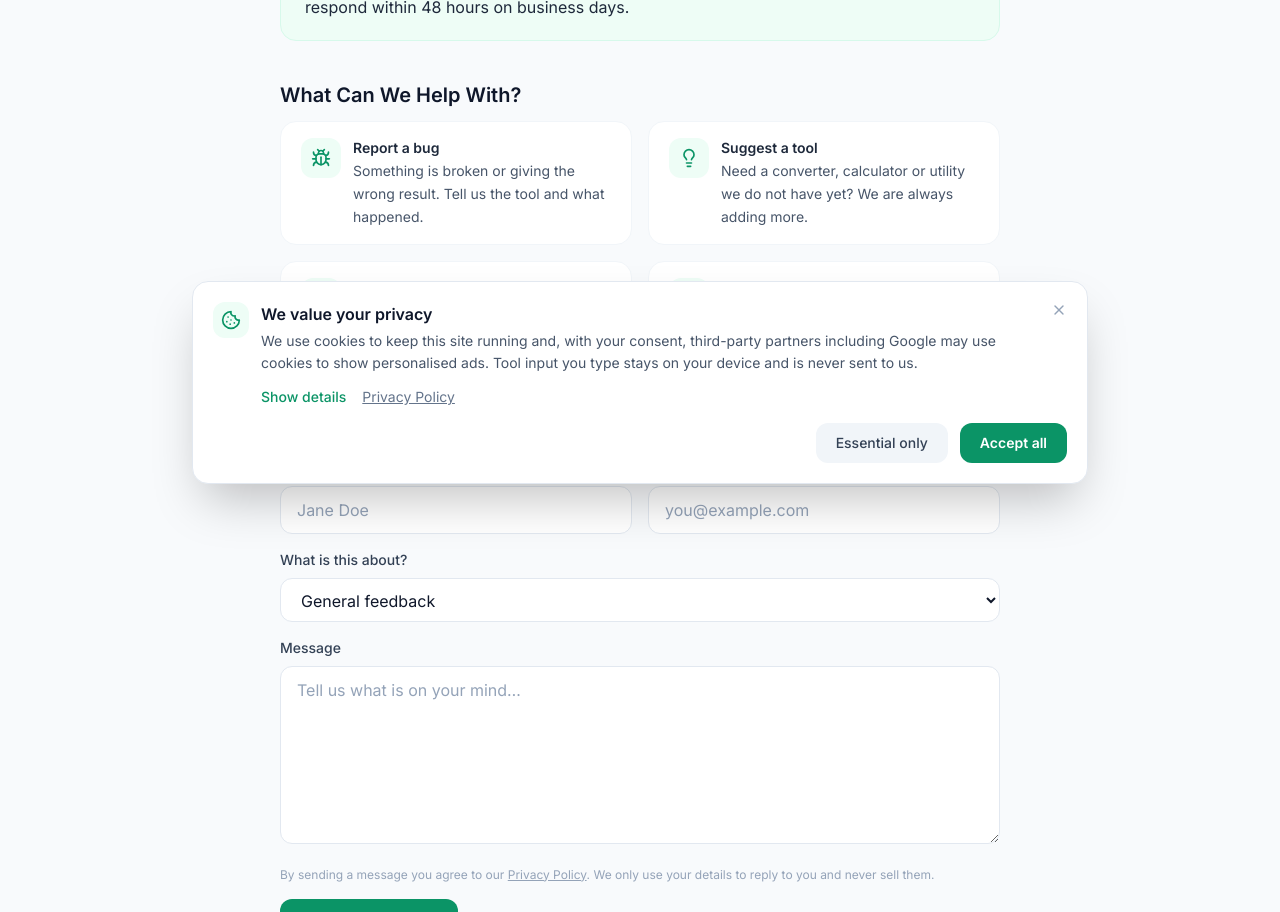
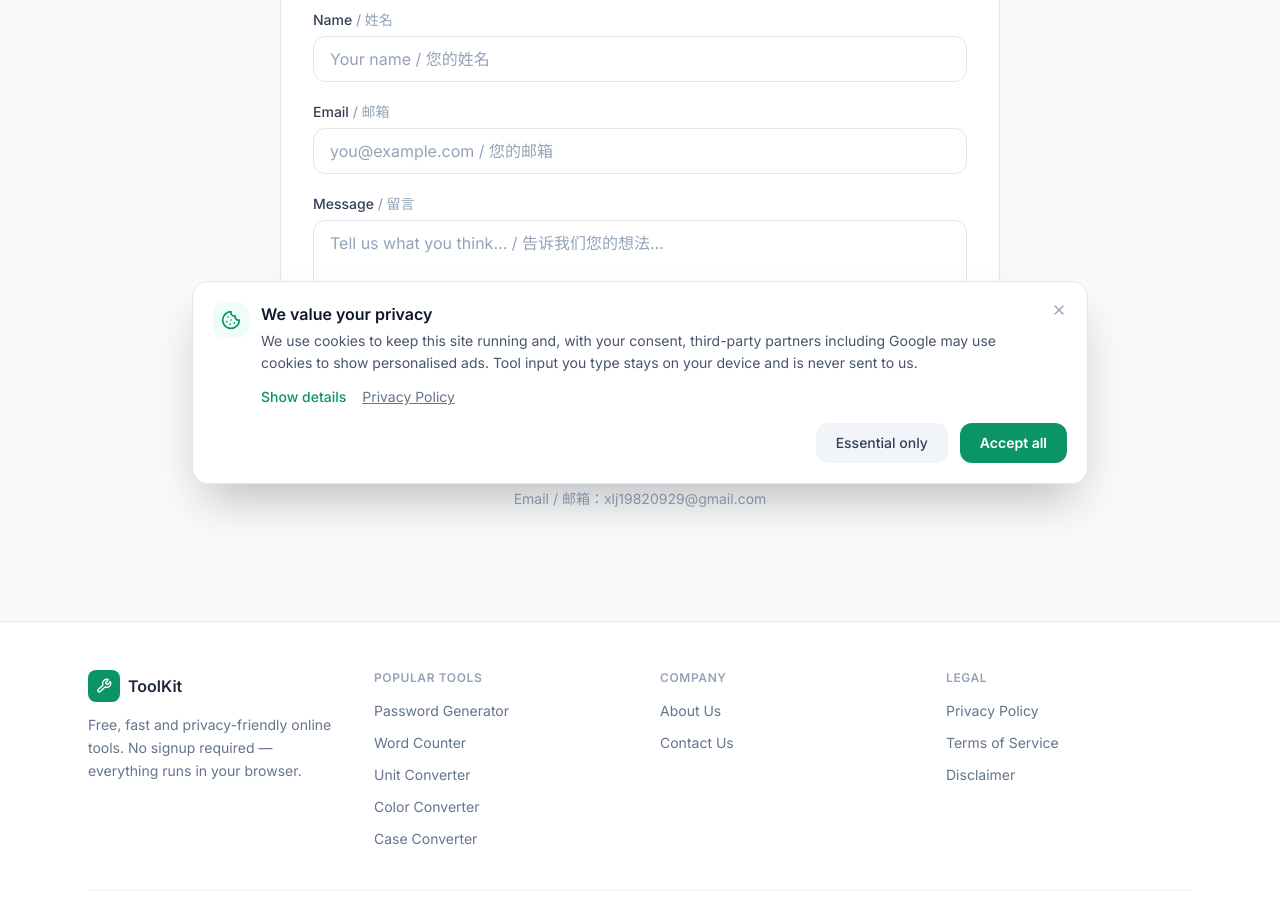
Before and after one commit to xlj19820929-lab/beginner-web-monetiz, a React (Vite) app: page /contact in a window 1280 px wide. Shown: the part 300-1212 px from the top of the page. Built offline with nearby package versions, Linux system fonts and the light colour scheme.

Commit message:
update contact formspree form

```diff
--- a/src/pages/Contact.tsx
+++ b/src/pages/Contact.tsx
@@ -1,251 +1,186 @@
-import { useState, type FormEvent } from 'react';
-import { Mail, MessageSquare, Bug, Lightbulb, ShieldCheck, CheckCircle2, Send } from 'lucide-react';
-import LegalPageLayout, { Section, ExtLink } from '@/components/LegalPageLayout';
-import { usePageMeta } from '@/lib/usePageMeta';
-import { site } from '@/data/site';
+import { useState, useEffect } from 'react';
+import { ArrowLeft, Mail, CheckCircle2, Loader2, AlertCircle } from 'lucide-react';
+import { navigate } from '@/lib/router';
 
-const CONTACT_EMAIL = site.email;
+const FORMSPREE_ENDPOINT = 'https://formspree.io/f/xwlkdjka';
 
-const reasons = [
-  {
-    icon: Bug,
-    title: 'Report a bug',
-    desc: 'Something is broken or giving the wrong result. Tell us the tool and what happened.',
-  },
-  {
-    icon: Lightbulb,
-    title: 'Suggest a tool',
-    desc: 'Need a converter, calculator or utility we do not have yet? We are always adding more.',
-  },
-  {
-    icon: MessageSquare,
-    title: 'General feedback',
-    desc: 'Questions, comments or partnership enquiries — we read everything we receive.',
-  },
-  {
-    icon: ShieldCheck,
-    title: 'Privacy requests',
-    desc: 'Questions about cookies, advertising data or your privacy rights under GDPR or CCPA.',
-  },
-];
+interface FormState {
+  name: string;
+  email: string;
+  message: string;
+}
+
+interface FormErrors {
+  name?: string;
+  email?: string;
+  message?: string;
+}
+
+const EMAIL_REGEX = /^[^\s@]+@[^\s@]+\.[^\s@]+$/;
 
 export default function Contact() {
-  usePageMeta({
-    title: 'Contact Us | ToolKit',
-    description:
-      'Get in touch with the ToolKit team. Report a bug, suggest a new online tool, send feedback or ask a privacy question. We usually reply within 48 hours.',
-    keywords: 'contact ToolKit, support, report a bug, suggest a tool, feedback, privacy request',
-    path: '/contact',
-  });
+  const [form, setForm] = useState<FormState>({ name: '', email: '', message: '' });
+  const [errors, setErrors] = useState<FormErrors>({});
+  const [submitting, setSubmitting] = useState(false);
+  const [showToast, setShowToast] = useState(false);
+  const [submitError, setSubmitError] = useState<string | null>(null);
 
-  const [name, setName] = useState('');
-  const [email, setEmail] = useState('');
-  const [subject, setSubject] = useState('General feedback');
-  const [message, setMessage] = useState('');
-  const [sent, setSent] = useState(false);
+  useEffect(() => {
+    if (!showToast) return;
+    const timer = setTimeout(() => setShowToast(false), 3500);
+    return () => clearTimeout(timer);
+  }, [showToast]);
 
-  const handleSubmit = (e: FormEvent<HTMLFormElement>) => {
+  function validate(): boolean {
+    const e: FormErrors = {};
+    if (!form.name.trim()) e.name = 'Name is required / 请填写姓名';
+    if (!form.email.trim()) {
+      e.email = 'Email is required / 请填写邮箱';
+    } else if (!EMAIL_REGEX.test(form.email.trim())) {
+      e.email = 'Invalid email format / 邮箱格式不正确';
+    }
+    if (!form.message.trim()) e.message = 'Message is required / 请填写留言内容';
+    setErrors(e);
+    return Object.keys(e).length === 0;
+  }
+
+  function handleChange(field: keyof FormState, value: string) {
+    setForm((prev) => ({ ...prev, [field]: value }));
+    if (errors[field]) setErrors((prev) => ({ ...prev, [field]: undefined }));
+    if (submitError) setSubmitError(null);
+  }
+
+  async function handleSubmit(e: React.FormEvent) {
     e.preventDefault();
+    if (!validate()) return;
 
-    // No backend is required: hand the message off to the visitor's own mail
-    // client with a pre-filled subject and body. This keeps the site fully
-    // static (deployable to Cloudflare Pages) and means no form data is ever
-    // stored on our servers.
-    const bodyLines = [
-      `Name: ${name || 'Not provided'}`,
-      `Email: ${email || 'Not provided'}`,
-      '',
-      message,
-    ];
-    const mailto = `mailto:${CONTACT_EMAIL}?subject=${encodeURIComponent(
-      `[ToolKit] ${subject}`
-    )}&body=${encodeURIComponent(bodyLines.join('\n'))}`;
+    setSubmitting(true);
+    setSubmitError(null);
+    try {
+      const res = await fetch(FORMSPREE_ENDPOINT, {
+        method: 'POST',
+        headers: { 'Content-Type': 'application/json', Accept: 'application/json' },
+        body: JSON.stringify(form),
+      });
+      if (!res.ok) throw new Error('Request failed');
+      setShowToast(true);
+      setForm({ name: '', email: '', message: '' });
+    } catch {
+      setSubmitError('Submission failed. Please try again / 提交失败，请重试');
+    } finally {
+      setSubmitting(false);
+    }
+  }
 
-    window.location.href = mailto;
-    setSent(true);
-  };
+  const inputErrorClass = (field: keyof FormErrors) =>
+    errors[field] ? 'border-red-400 focus:ring-red-300 focus:border-red-400' : '';
 
   return (
-    <LegalPageLayout
-      title="Contact Us"
-      intro={
-        <>
-          Have a question, a bug report or an idea for a new tool? We would love
-          to hear from you. Fill in the form below, or email us directly at{' '}
-          <ExtLink href={`mailto:${CONTACT_EMAIL}`}>{CONTACT_EMAIL}</ExtLink>. We
-          usually respond within 48 hours on business days.
-        </>
-      }
-    >
-      <Section title="What Can We Help With?">
-        <div className="grid grid-cols-1 sm:grid-cols-2 gap-4">
-          {reasons.map((r) => (
-            <div
-              key={r.title}
-              className="flex gap-3 rounded-2xl border border-ink-100 bg-white px-5 py-4"
-            >
-              <span className="w-10 h-10 rounded-xl bg-brand-50 text-brand-600 flex items-center justify-center shrink-0">
-                <r.icon className="w-5 h-5" />
-              </span>
-              <div>
-                <p className="font-semibold text-ink-800 text-sm">{r.title}</p>
-                <p className="text-ink-600 text-sm leading-relaxed mt-0.5">{r.desc}</p>
-              </div>
-            </div>
-          ))}
+    <div className="max-w-3xl mx-auto px-4 sm:px-6 py-12">
+      <button onClick={() => navigate('/')} className="btn-ghost mb-6 -ml-2">
+        <ArrowLeft className="w-4 h-4" />
+        Back to all tools
+      </button>
+
+      <div className="mb-8">
+        <h1 className="text-3xl font-bold text-ink-900 mb-2">Contact Us</h1>
+        <p className="text-ink-500">联系我们 — We'd love to hear from you</p>
+      </div>
+
+      <div className="bg-white rounded-2xl border border-ink-200 p-6 sm:p-8 shadow-sm">
+        {submitError && (
+          <div className="mb-6 flex items-start gap-3 rounded-xl bg-red-50 border border-red-200 px-4 py-3 text-sm text-red-700">
+            <AlertCircle className="w-5 h-5 shrink-0 mt-0.5" />
+            <span>{submitError}</span>
+          </div>
+        )}
+
+        <form onSubmit={handleSubmit} noValidate className="space-y-5">
+          {/* Name */}
+          <div>
+            <label htmlFor="name" className="block text-sm font-medium text-ink-700 mb-1.5">
+              Name <span className="text-ink-400">/ 姓名</span>
+            </label>
+            <input
+              id="name"
+              type="text"
+              value={form.name}
+              onChange={(e) => handleChange('name', e.target.value)}
+              className={`input-field ${inputErrorClass('name')}`}
+              placeholder="Your name / 您的姓名"
+              autoComplete="name"
+            />
+            {errors.name && <p className="mt-1.5 text-sm text-red-500">{errors.name}</p>}
+          </div>
+
+          {/* Email */}
+          <div>
+            <label htmlFor="email" className="block text-sm font-medium text-ink-700 mb-1.5">
+              Email <span className="text-ink-400">/ 邮箱</span>
+            </label>
+            <input
+              id="email"
+              type="email"
+              value={form.email}
+              onChange={(e) => handleChange('email', e.target.value)}
+              className={`input-field ${inputErrorClass('email')}`}
+              placeholder="you@example.com / 您的邮箱"
+              autoComplete="email"
+            />
+            {errors.email && <p className="mt-1.5 text-sm text-red-500">{errors.email}</p>}
+          </div>
+
+          {/* Message */}
+          <div>
+            <label htmlFor="message" className="block text-sm font-medium text-ink-700 mb-1.5">
+              Message <span className="text-ink-400">/ 留言</span>
+            </label>
+            <textarea
+              id="message"
+              value={form.message}
+              onChange={(e) => handleChange('message', e.target.value)}
+              rows={5}
+              className={`input-field resize-y ${inputErrorClass('message')}`}
+              placeholder="Tell us what you think… / 告诉我们您的想法…"
+            />
+            {errors.message && <p className="mt-1.5 text-sm text-red-500">{errors.message}</p>}
+          </div>
+
+          <button
+            type="submit"
+            disabled={submitting}
+            className="btn-primary w-full sm:w-auto"
+          >
+            {submitting ? (
+              <>
+                <Loader2 className="w-4 h-4 animate-spin" />
+                Sending…
+              </>
+            ) : (
+              <>
+                <Mail className="w-4 h-4" />
+                Send Message / 发送留言
+              </>
+            )}
+          </button>
+        </form>
+      </div>
+
+      <p className="text-center text-sm text-ink-400 mt-6">
+        Email / 邮箱：xlj19820929@gmail.com
+      </p>
+
+      {/* Toast */}
+      <div
+        className={`fixed bottom-6 right-6 z-50 transition-all duration-300 ${
+          showToast ? 'opacity-100 translate-y-0' : 'opacity-0 translate-y-4 pointer-events-none'
+        }`}
+      >
+        <div className="flex items-center gap-3 rounded-xl bg-ink-900 text-white px-5 py-3.5 shadow-lg">
+          <CheckCircle2 className="w-5 h-5 text-brand-400" />
+          <span className="text-sm font-medium">Message sent! / 留言已发送</span>
         </div>
-      </Section>
-
-      <Section title="Send Us a Message">
-        {sent ? (
-          <div className="rounded-2xl border border-brand-200 bg-brand-50 px-6 py-8 text-center">
-            <CheckCircle2 className="w-10 h-10 text-brand-600 mx-auto mb-3" />
-            <p className="font-semibold text-ink-900 text-lg mb-1">
-              Thank you for reaching out!
-            </p>
-            <p className="text-ink-600 text-sm">
-              Your email client should have opened with your message ready to
-              send. If it did not, please email us directly at{' '}
-              <ExtLink href={`mailto:${CONTACT_EMAIL}`}>{CONTACT_EMAIL}</ExtLink>.
-            </p>
-            <button
-              onClick={() => setSent(false)}
-              className="btn-ghost mt-4 text-sm"
-            >
-              Write another message
-            </button>
-          </div>
-        ) : (
-          <form onSubmit={handleSubmit} className="space-y-4">
-            <div className="grid grid-cols-1 sm:grid-cols-2 gap-4">
-              <div>
-                <label htmlFor="contact-name" className="block text-sm font-medium text-ink-700 mb-2">
-                  Your name
-                </label>
-                <input
-                  id="contact-name"
-                  type="text"
-                  value={name}
-                  onChange={(e) => setName(e.target.value)}
-                  placeholder="Jane Doe"
-                  autoComplete="name"
-                  className="input-field"
-                />
-              </div>
-              <div>
-                <label htmlFor="contact-email" className="block text-sm font-medium text-ink-700 mb-2">
-                  Your email
-                </label>
-                <input
-                  id="contact-email"
-                  type="email"
-                  value={email}
-                  onChange={(e) => setEmail(e.target.value)}
-                  placeholder="you@example.com"
-                  autoComplete="email"
-                  className="input-field"
-                />
-              </div>
-            </div>
-
-            <div>
-              <label htmlFor="contact-subject" className="block text-sm font-medium text-ink-700 mb-2">
-                What is this about?
-              </label>
-              <select
-                id="contact-subject"
-                value={subject}
-                onChange={(e) => setSubject(e.target.value)}
-                className="input-field"
-              >
-                <option>General feedback</option>
-                <option>Report a bug</option>
-                <option>Suggest a new tool</option>
-                <option>Privacy or advertising question</option>
-                <option>Business or partnership enquiry</option>
-              </select>
-            </div>
-
-            <div>
-              <label htmlFor="contact-message" className="block text-sm font-medium text-ink-700 mb-2">
-                Message
-              </label>
-              <textarea
-                id="contact-message"
-                value={message}
-                onChange={(e) => setMessage(e.target.value)}
-                required
-                rows={6}
-                placeholder="Tell us what is on your mind…"
-                className="input-field resize-y h-auto"
-              />
-            </div>
-
-            <p className="text-xs text-ink-400">
-              By sending a message you agree to our{' '}
-              <a href="/privacy-policy" className="underline hover:text-brand-600">
-                Privacy Policy
-              </a>
-              . We only use your details to reply to you and never sell them.
-            </p>
-
-            <button type="submit" className="btn-primary">
-              <Send className="w-4 h-4" />
-              Send message
-            </button>
-          </form>
-        )}
-      </Section>
-
-      <Section title="Other Ways to Reach Us">
-        <div className="rounded-2xl border border-ink-100 bg-white px-5 py-4 flex items-start gap-3">
-          <span className="w-10 h-10 rounded-xl bg-brand-50 text-brand-600 flex items-center justify-center shrink-0">
-            <Mail className="w-5 h-5" />
-          </span>
-          <div>
-            <p className="font-semibold text-ink-800 text-sm">Email</p>
-            <p className="text-ink-600 text-sm mt-0.5">
-              <ExtLink href={`mailto:${CONTACT_EMAIL}`}>{CONTACT_EMAIL}</ExtLink>
-            </p>
-          </div>
-        </div>
-      </Section>
-
-      <Section title="Before You Write">
-        <p>
-          Many common questions are already answered on our information pages:
-        </p>
-        <ul className="list-disc pl-6 space-y-2">
-          <li>
-            For questions about ads and data, see our{' '}
-            <a href="/privacy-policy" className="text-brand-600 underline hover:text-brand-700">
-              Privacy Policy
-            </a>
-            .
-          </li>
-          <li>
-            For accuracy of results and tool limitations, see our{' '}
-            <a href="/disclaimer" className="text-brand-600 underline hover:text-brand-700">
-              Disclaimer
-            </a>
-            .
-          </li>
-          <li>
-            For the rules governing use of the site, see our{' '}
-            <a href="/terms" className="text-brand-600 underline hover:text-brand-700">
-              Terms of Service
-            </a>
-            .
-          </li>
-          <li>
-            To learn more about who we are, see our{' '}
-            <a href="/about" className="text-brand-600 underline hover:text-brand-700">
-              About page
-            </a>
-            .
-          </li>
-        </ul>
-      </Section>
-    </LegalPageLayout>
+      </div>
+    </div>
   );
 }
```
